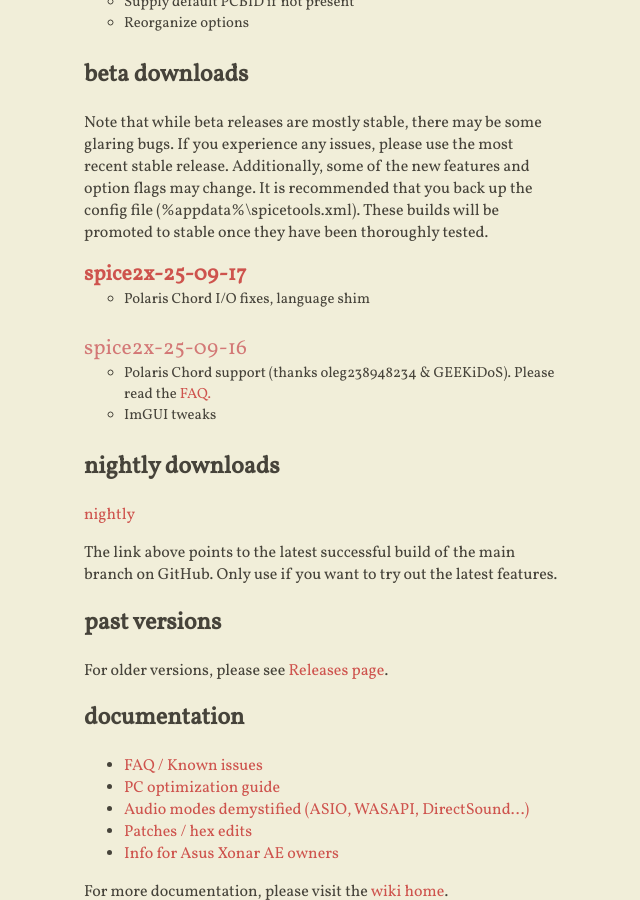
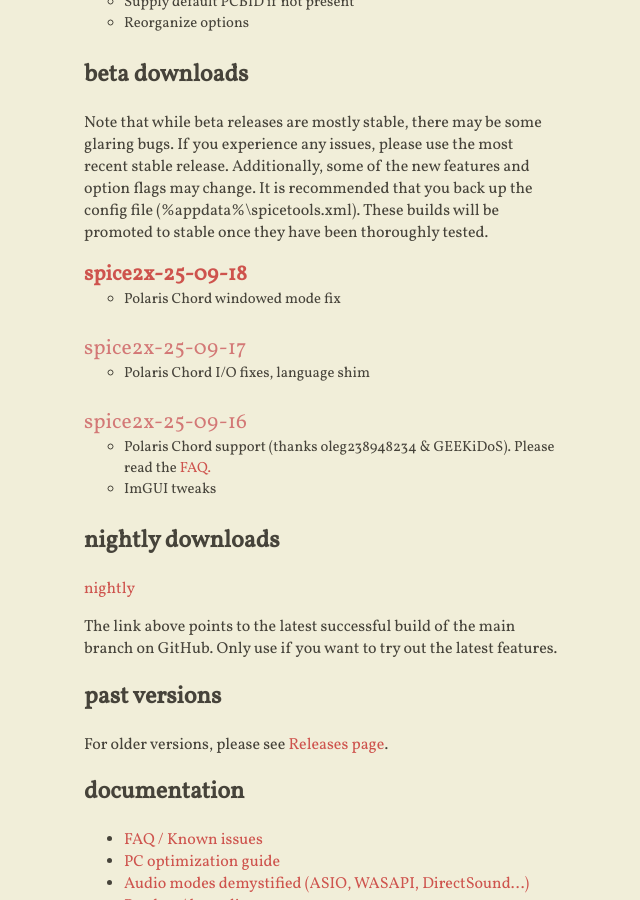
Before and after one commit to spice2x/spice2x.github.io, a Jekyll site: the page built from docs/index.html, in a window 1280 px wide and 900 px high, scrolled down 801 px. Shown: the whole window, without its empty margins (420-1060 px from the left). Built offline with Jekyll 4.4.1, drawn with Linux system fonts in a browser that asks for light colours; nearby versions of some CDN libraries.

Commit message:
25-09-18

```diff
--- a/docs/_includes/content.html
+++ b/docs/_includes/content.html
@@ -50,6 +50,14 @@
   stable once they have been thoroughly tested.
 </p>
 <ul class="downloads-beta highlight-latest">
+  <li>
+    <a class="download-link" href="https://github.com/spice2x/spice2x.github.io/releases/download/25-09-18/spice2x-25-09-18.zip">
+      spice2x-25-09-18
+    </a>
+    <ul>
+      <li>Polaris Chord windowed mode fix</li>
+    </ul>
+  </li>
   <li>
     <a class="download-link" href="https://github.com/spice2x/spice2x.github.io/releases/download/25-09-17/spice2x-25-09-17.zip">
       spice2x-25-09-17
```
